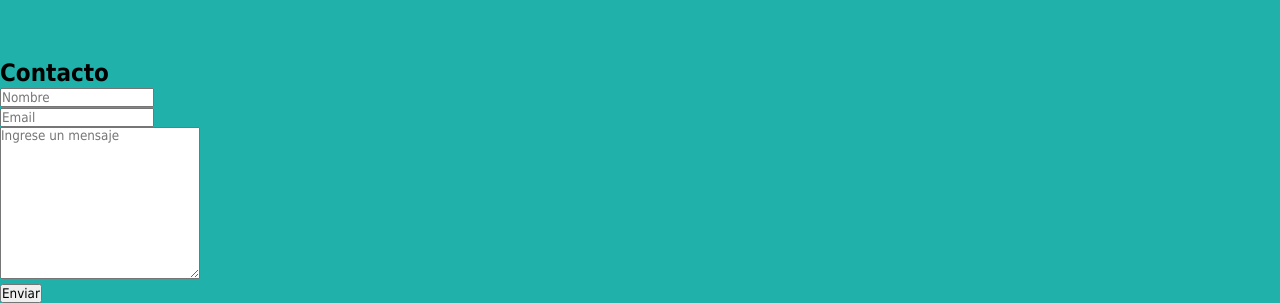
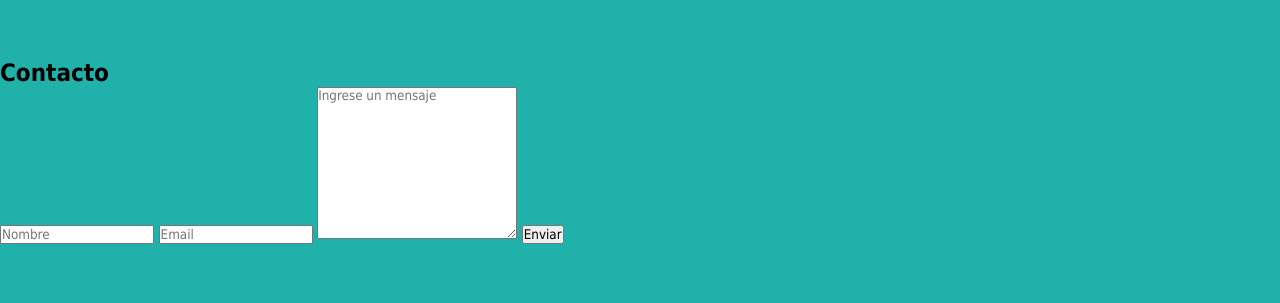
Before and after one commit to AABracco/AABracco.github.io, a plain HTML site: page Index.html in a window 1280 px wide. Shown: the part 1241-1544 px from the top of the page. After the commit the page ends 1485 px from the top, so only its background shows below. Drawn offline with Linux system fonts and the light colour scheme.

Commit message:
Se modifico archivo Index en rama form

```diff
--- a/Index.html
+++ b/Index.html
@@ -55,16 +55,13 @@
                 <img alt="Logo de Git" src="img/git-Icon.png"/>
             </div>
     </section>
-    <footer>
+    <footer class="contacto">
         <h2><a name="contacto">Contacto</a></h2>
         <form action="https://formsubmit.co/agustinbracco174@gmail.com" method="post">
-            <input placeholder="Nombre" type="text" name="nombre" id="nombre" required/>
-            <br/>
-            <input placeholder="Email" type="email" name="email" id="email" required/>
-            <br/>
-            <textarea placeholder="Ingrese un mensaje" name="mensaje" id="mensaje" cols="30" rows="10"></textarea>
-            <br/>
-            <input type="submit" value="Enviar"/>
+                <input placeholder="Nombre" type="text" name="nombre" id="nombre" required/>
+                <input placeholder="Email" type="email" name="email" id="email" required/>
+                <textarea placeholder="Ingrese un mensaje" name="mensaje" id="mensaje" cols="30" rows="10"></textarea>
+                <input id="boton" type="submit" value="Enviar"/>
         </form>
     </footer>
 </body>
```
